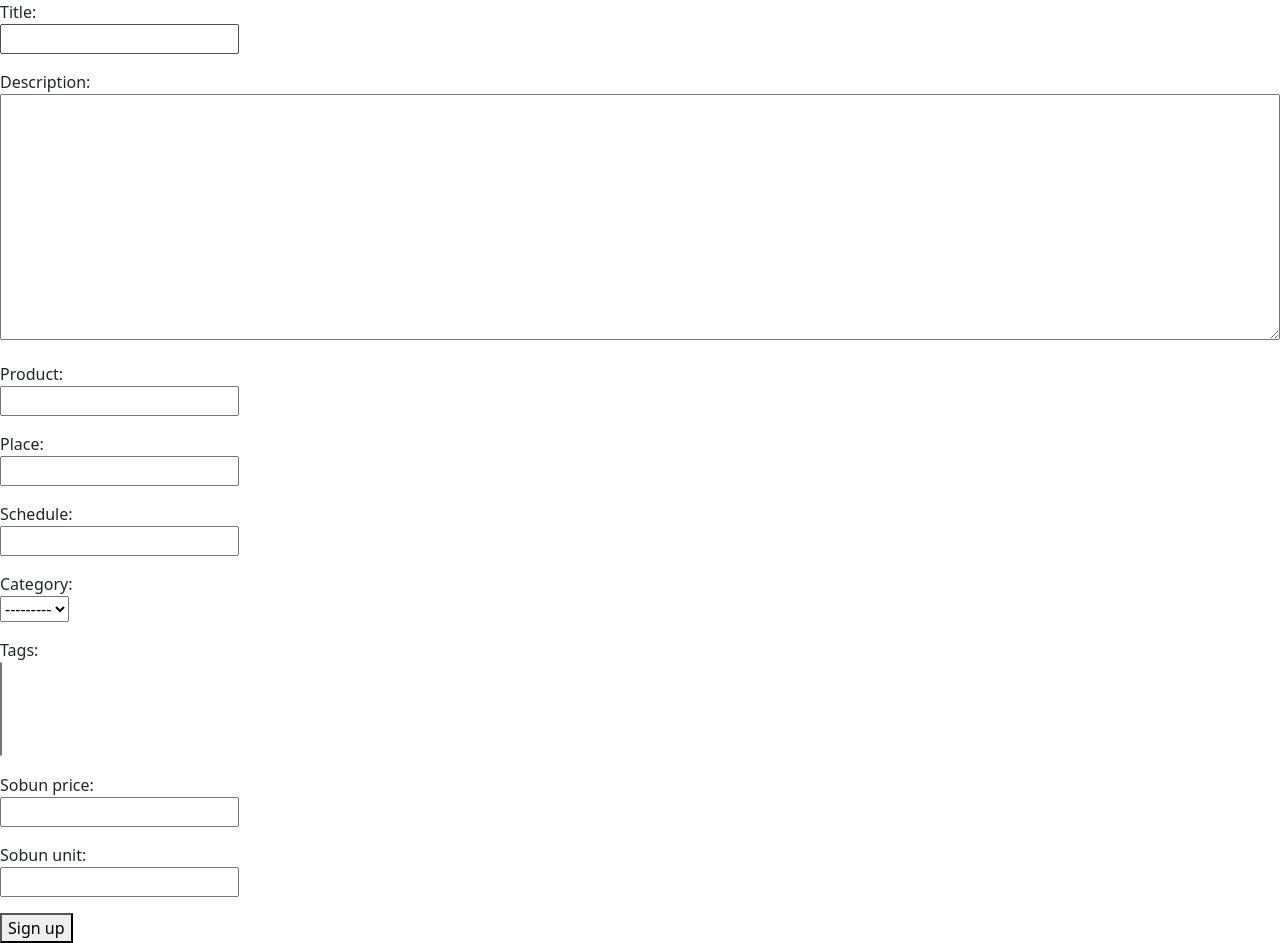
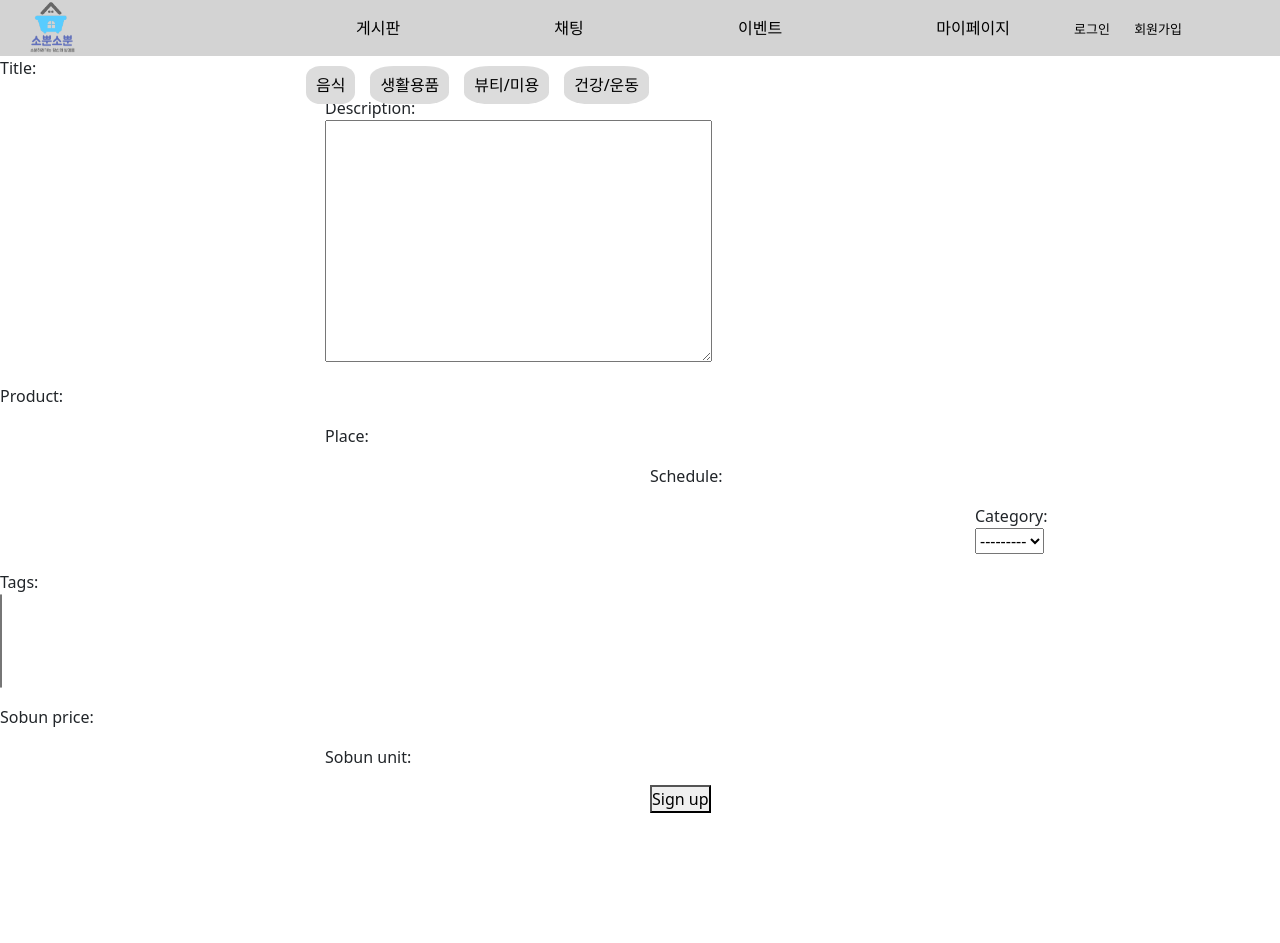
Before and after one commit to Sobbun/SobbunSobbun, a Django app: page /post/create in a window 1280 px wide. After the commit the page ends 813 px from the top, so only its background shows below. Run offline with Django 4.2, Linux system fonts and the light colour scheme; data that the repository does not hold is empty; some libraries are stand-ins or nearby versions.

Commit message:
Base navbar

```diff
--- a/static/css/style.css
+++ b/static/css/style.css
@@ -1,7 +1,159 @@
-textarea {
-    width: 100%;
+a{
+  text-decoration: none;
+  color: black;
 }
 
-input[type=submit] {
-    margin-top: 10px;
+nav ul {
+  width: 100%;
+  background-color: lightgray;
+  list-style-type: none;
+  margin: 0;
+  padding-left: 20%;
 }
+
+nav ul li{
+  display: inline-block;
+}
+
+.topnav{
+  position: relative;
+  margin-left: 50px;
+}
+
+/* 게시판,채팅 등 네비게이션바 항목들*/
+.topnav_menu{
+  padding:16px 50px;
+  font-size: 16px;
+  cursor: pointer;
+}
+/* 드롭다운으로 들어갈 메뉴들 처리, display none으로 일단 숨겨줌*/
+.dropdown_content{
+  position: absolute;
+  min-width: 500px;
+
+}
+/* 드롭다운 메뉴들 세부 설정*/
+.dropdown_content a{
+  color: black;
+  text-decoration: none;
+  display: block;
+  padding: 7px 10px;
+  text-align: center;
+  border-radius: 30%;
+  margin-right: 15px;
+  margin-top: 10px;
+  background-color:#DCDCDC	;
+}
+/* 상단 메뉴 마우스 올릴 시 색 변환*/
+.topnav_menu:hover{
+  background-color: gray;
+}
+/* 드롭다운 항목에 hover 적용 */
+.dropdown_content a:hover{
+  background-color: gray;
+}
+
+.dropdown_content a{
+  float:left;
+}
+/*이미지 크기 및 위치 조정*/
+.imag{
+  width: 45px;
+  float: left;
+  margin: 2px 30px;
+  position: fixed;
+}
+/* 로그인/회원가입 */
+.login{
+  font-size: small;
+  cursor: pointer;
+}
+.login_menu{
+  padding: 10px;
+}
+.login:hover{
+  background-color: gray;
+}
+
+/*검색*/
+div.search{
+  height:40px;
+  width: 400px;
+  border: 1px solid black;
+  margin-top:10px;
+  padding: 0;
+  float: right;
+}
+input{
+  font-size: 15px;
+  width: 325px ;
+  padding: 10px;
+  border: 0px;
+  float:left;
+}
+.s{
+  width: 50px;
+  height: 100%;
+  float: right;
+}
+
+
+/*글쓰기*/
+.write{
+  width:80px;
+  height:42px;
+  margin-top: 10px;
+  float: right;
+  margin-right: 10px;
+}
+.w{
+  width: 100%;
+  height: 100%;
+  margin-left: 10px;
+}
+
+/* --------------------------------  */
+
+* {
+  margin: 0;
+  padding: 0;
+  /*box-sizing: border-box;*/       /*로고 없어짐*/
+}
+#container {
+  margin: 0 auto;
+  width: 80%;
+}
+#content {
+  width: 100%;
+  height: 120px;
+  background-color: white;
+}
+#content > img {
+  width: 100px;
+  height: 100px;
+  margin-left: 10px;
+  margin-right: 10px;
+  margin-top: 5px;
+  float: left;
+}
+#content > h2 {
+  margin-top: 5px;
+  float: clear
+}
+#content > h2:hover {
+  text-decoration: underline;
+  color:#58CCFF;
+}
+#button {
+  background-color: crimson;
+  border: none;
+  color: white;
+  width: 100px;
+  height: 30px;
+  border-radius: 5px;
+  float: right;
+}
+.container1{
+  margin-top: 70px;
+
+}
--- a/templates/base.html
+++ b/templates/base.html
@@ -1,7 +1,7 @@
 <!DOCTYPE html>
 <html lang="en">
-<head>
-    <meta charset="UTF-8">
+  <head>
+    <meta charset="UTF-8" />
     <title>{% block title %}로딩중{% endblock %} - 소뿐소뿐</title>
 
     <meta
@@ -29,9 +29,42 @@
 
     <!-- JS -->
     <script defer src="{% static 'js/script.js' %}"></script>
-</head>
-<body>
-  {% block content %}
-  {% endblock %}
-</body>
+  </head>
+  <body>
+    <a href="/">
+      <img src="{% static 'img/logo.png' %}" alt="My image" class="imag">
+    </a>
+    <nav>
+      <ul>
+        <li class="topnav">
+          <a href="{% url 'app:list' %}"><div class="topnav_menu">게시판</div></a>
+          <div class="dropdown_content">
+            <a href="#">음식</a>
+            <a href="#">생활용품</a>
+            <a href="#">뷰티/미용</a>
+            <a href="#">건강/운동</a>
+          </div>
+        </li>
+        <li class="topnav">
+          <a href="{% url 'chat:index' %}"><div class="topnav_menu">채팅</div></a>
+          <div class="dropdown_content"></div>
+        </li>
+        <li class="topnav">
+          <a href="{% url 'common:event_index' %}"><div class="topnav_menu">이벤트</div></a>
+          <div class="dropdown_content"></div>
+        </li>
+        <li class="topnav">
+          <a href="#"><div class="topnav_menu">마이페이지</div></a>
+        </li>
+        <li class="login">
+          <a href="{% url 'common:login' %}"><div class="login_menu">로그인</div></a>
+        </li>
+        <li class="login">
+          <a href="{% url 'common:signup' %}"><div class="login_menu">회원가입</div></a>
+        </li>
+      </ul>
+    </nav>
+
+    {% block content %} {% endblock %}
+  </body>
 </html>
```
Also changed, not shown: templates/nav.html (added, +30 -0 lines), static/img/logo.png (added).
